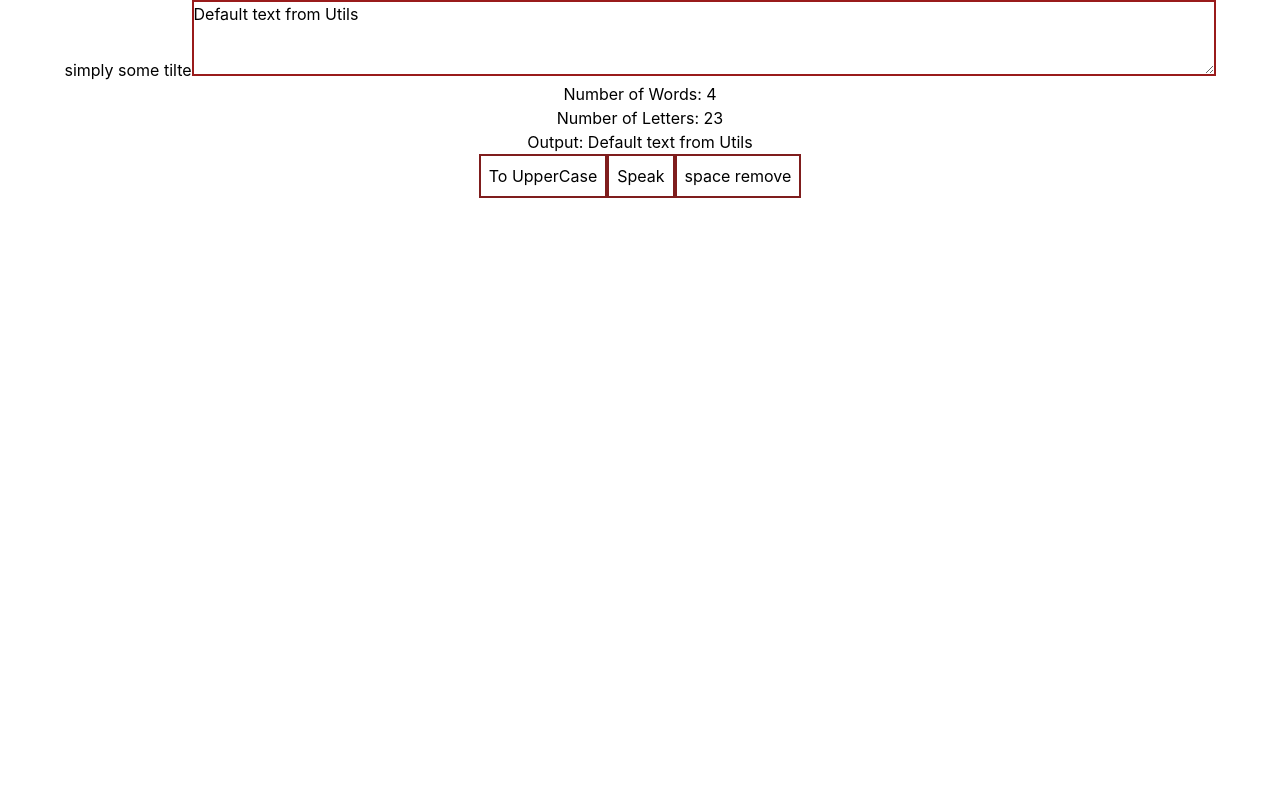
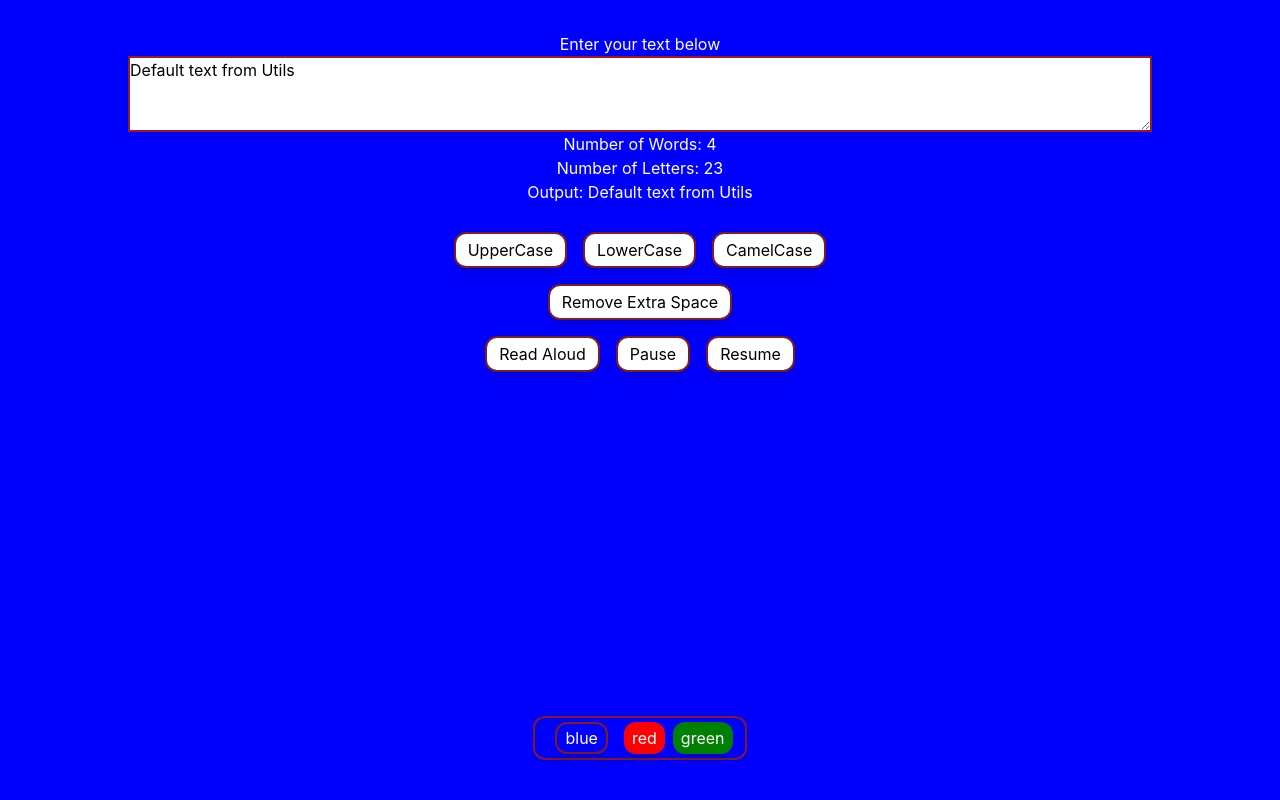
Before and after one commit to bm9avan/text_utils, a React (Create React App) app: page / in a window 1280 px wide. Built offline with nearby package versions, Linux system fonts and the light colour scheme.

Commit message:
bg changer

```diff
--- a/src/App.js
+++ b/src/App.js
@@ -1,7 +1,15 @@
+import { useState } from "react";
 import Utils from "./components/Utils";
+import BGchanger from "./components/BGchanger";
 
 function App() {
-  return <Utils />;
+  const [col, setCol] = useState("blue");
+  return (
+    <div className="text-white">
+      <Utils col={col} />
+      <BGchanger handelCol={(c) => setCol(c)} col={col} />
+    </div>
+  );
 }
 
 export default App;
--- /dev/null
+++ b/src/UI/Border.jsx
@@ -0,0 +1,13 @@
+import React from "react";
+
+const Border = (props) => {
+  return (
+    <span
+      className={`border-2 border-red-900 ${props.className} rounded-xl px-2`}
+    >
+      {props.children}
+    </span>
+  );
+};
+
+export default Border;
--- a/src/UI/Button.jsx
+++ b/src/UI/Button.jsx
@@ -1,12 +1,13 @@
 import React from "react";
+import Border from "./Border";
 
 const Button = (props) => {
   return (
-    <>
-      <button type="button" className="border-red-900 p-2 border-2" onClick={props.onClick}>
+    <Border className="bg-white shadow-lg">
+      <button type="button" className="p-1 text-black" onClick={props.onClick}>
         {props.name}
       </button>
-    </>
+    </Border>
   );
 };
 
--- /dev/null
+++ b/src/components/BGchanger.jsx
@@ -0,0 +1,24 @@
+import Border from "../UI/Border";
+
+const BGchanger = ({ handelCol, col }) => {
+  const arr = ["blue", "red", "green"];
+  return (
+    <div className="justify-center flex">
+      <Border className="fixed flex flex-row items-center justify-center bottom-10">
+        {arr.map((c) => (
+          <span
+            className={`m-1 cursor-pointer p-1 px-2 shadow-lg rounded-xl`}
+            style={{ background: c }}
+            key={c}
+            onClick={() => handelCol(c)}
+          >
+            {col === c && <Border className="p-1">{c}</Border>}
+            {col !== c && c}
+          </span>
+        ))}
+      </Border>
+    </div>
+  );
+};
+
+export default BGchanger;
--- a/src/components/Utils.jsx
+++ b/src/components/Utils.jsx
@@ -1,55 +1,96 @@
 import React, { useEffect, useState } from "react";
 import Button from "../UI/Button";
 
-const Utils = () => {
+const Utils = ({ col }) => {
   const [text, setText] = useState("Default text from Utils");
+  const [camelCasetext, setCamelCaseText] = useState(null);
   const [textArr, setTestArr] = useState([]);
 
   const speak = () => {
+    console.log(window.speechSynthesis);
     let msg = new SpeechSynthesisUtterance();
     msg.text = text;
     window.speechSynthesis.speak(msg);
   };
+  const pause = () => {
+    window.speechSynthesis.pause();
+    console.log(window.speechSynthesis);
+  };
+  const resume = () => {
+    window.speechSynthesis.resume();
+    console.log(window.speechSynthesis);
+  };
 
   const handleExtraSpaces = () => {
-    let words = text.split(" ");
-    let joinedWords = "";
-    // console.log(words);
-    words.forEach((elem) => {
-      if (elem[0] !== undefined) {
-        joinedWords += elem + " ";
-        console.log(joinedWords);
-      }
-    });
-    setText(joinedWords);
+    let words = text.split(" ").filter((ele) => ele !== "");
+    setText(words.join(" "));
+  };
+
+  const camelCase = () => {
+    let str = text;
+    setCamelCaseText(
+      str
+        .split(" ")
+        .reduce((s, c) => s + (c.charAt(0).toUpperCase() + c.slice(1)))
+    );
+    console.log(camelCasetext);
   };
 
   useEffect(() => {
     const just = text.split(" ").filter((word) => word !== "");
     setTestArr(just);
   }, [text]);
+
   return (
-    <div className="text-center">
+    <div
+      className="text-center h-screen w-full flex flex-col items-center"
+      style={{ background: col }}
+    >
       <label htmlFor="text" className="mt-8">
-        simply some tilte
+        Enter your text below
       </label>
       <textarea
         name="text"
         placeholder="enter your text here"
         id="text"
-        className="w-4/5 border-red-800 border-2"
+        className="w-4/5 border-red-800 border-2 text-black"
         rows="3"
-        value={text}
+        value={camelCasetext || text}
         onChange={(e) => {
+          setCamelCaseText(null);
           setText(e.target.value);
         }}
       />
       <div>Number of Words: {textArr.length}</div>
       <div>Number of Letters: {text.trim().length}</div>
-      <div>Output: {text}</div>
-      <Button onClick={() => setText(text.toUpperCase())} name="To UpperCase" />
-      <Button onClick={speak} name="Speak" />
-      <Button onClick={handleExtraSpaces} name="space remove" />
+      {text && <div>Output: {text}</div>}
+      <div className="p-3 flex-row gap-4 justify-center">
+        <div className="flex gap-4 my-4 justify-center">
+          <Button
+            onClick={() => {
+              setText(text.toUpperCase());
+              setCamelCaseText(null);
+            }}
+            name="UpperCase"
+          />
+          <Button
+            onClick={() => {
+              setText(text.toLowerCase());
+              setCamelCaseText(null);
+            }}
+            name="LowerCase"
+          />
+          <Button onClick={camelCase} name="CamelCase" />
+        </div>
+        <div className="flex gap-4 my-4 justify-center">
+          <Button onClick={handleExtraSpaces} name="Remove Extra Space" />
+        </div>
+        <div className="flex gap-4 justify-center">
+          <Button onClick={speak} name="Read Aloud" />
+          <Button onClick={pause} name="Pause" />
+          <Button onClick={resume} name="Resume" />
+        </div>
+      </div>
     </div>
   );
 };
```
